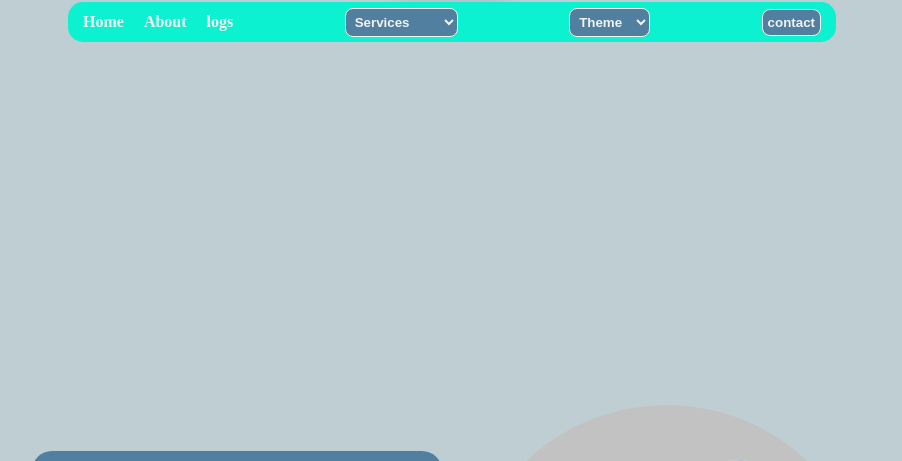
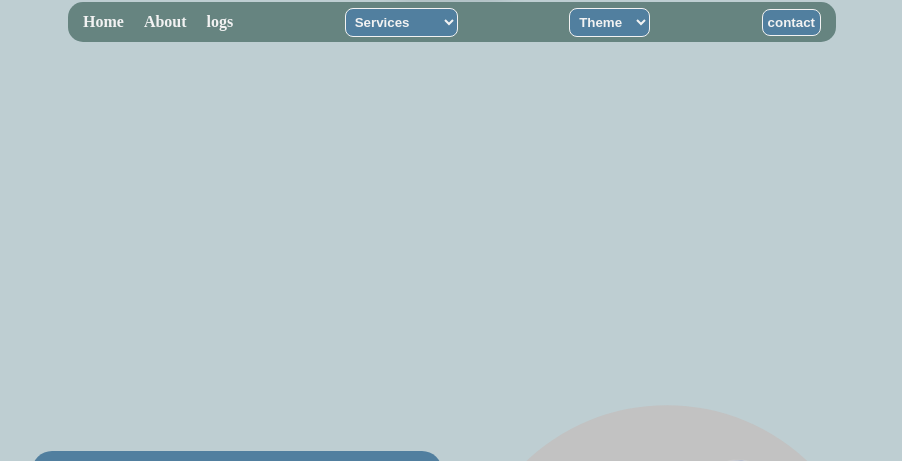
Before and after one commit to ShidoArata/my_profolio, a plain HTML site: page HTML/home/home.html in a window 1280 px wide. Shown: the part 93-554 px from the top of the page, without its empty margins (188-1090 px from the left). Drawn offline with Linux system fonts and the light colour scheme.

Commit message:
Update style-light.css

```diff
--- a/css/style-light.css
+++ b/css/style-light.css
@@ -65,7 +65,7 @@ header>a>img {
     padding: 15px;
     border-radius: 15px;
     border: 1px solid var(--c-gold);
-    background-color: #0dffdb;
+    background-color: #6b8b87;
     /* background-color: #2b3836; */
     justify-self: center;
     width: 60%;
```
